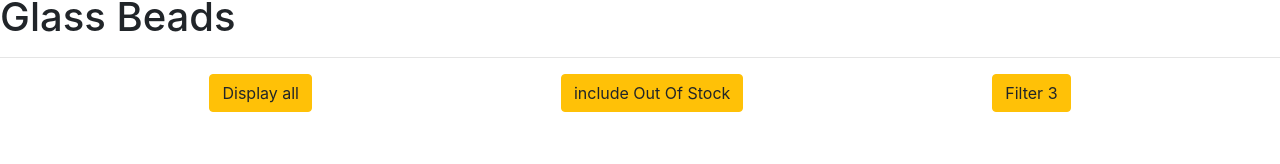
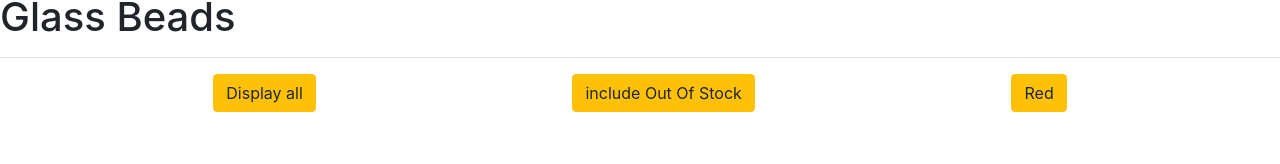
Before and after one commit to namespace7/shoponline, a React (Create React App) app: page / in a window 1280 px wide. Shown: the part 135-299 px from the top of the page. Built offline with nearby package versions, Linux system fonts and the light colour scheme.

Commit message:
patch on 30-12-2022

```diff
--- a/src/components/Home.jsx
+++ b/src/components/Home.jsx
@@ -10,7 +10,7 @@ const Home = () => {
 
   const filterOutofStock = (cateItem) => {
     const updatedItems = data.filter((variants) => {
-      return variants.inventory_quantity == cateItem;
+      return variants.inventory_quantity === cateItem;
 
     });
     console.log(cateItem)
@@ -18,6 +18,8 @@ const Home = () => {
     setItems(updatedItems);
 
   }
+  //attemp 1
+
 
 
   return (
@@ -28,7 +30,7 @@ const Home = () => {
         <div className='menu-tab d-flex justify-content-around'>
         <button className='btn btn-warning' onClick={() => setItems(data)}>Display all</button>
           <button className='btn btn-warning' onClick={() => filterOutofStock('0')}> include Out Of Stock</button>
-          <button className='btn btn-warning'>Filter 3</button>
+          <button className='btn btn-warning'>Red</button>
 
         </div>
       </div>
```
